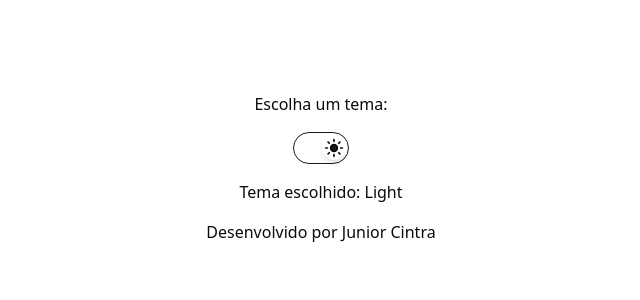
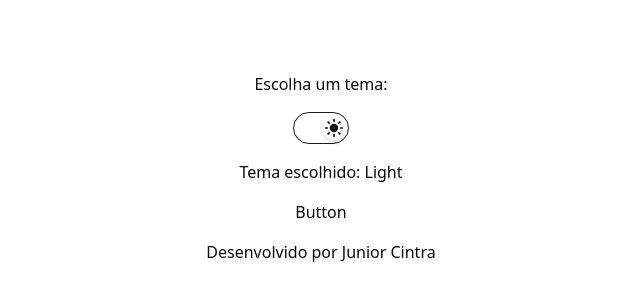
Before and after one commit to juniorcintra/NextJs-TS-Base, a Next.js app: page / in a window 1280 px wide. Shown: the part 232-532 px from the top of the page, without its empty margins (319-959 px from the left). Built offline with nearby package versions, Linux system fonts and the light colour scheme.

Commit message:
feat: :sparkles: criacao de componente button
criacao de componente button

```diff
--- a/src/app/page.tsx
+++ b/src/app/page.tsx
@@ -1,5 +1,6 @@
 "use client";
 
+import Button from "@/components/Button";
 import SwitcherTheme from "@/components/SwitcherTheme";
 import { useTheme } from "next-themes";
 import { useEffect, useState } from "react";
@@ -23,6 +24,7 @@ export default function Home() {
         <span className="text-foreground">
           Tema escolhido: {theme === "light" ? "Light" : "Dark"}
         </span>
+        <Button />
         <span className="text-foreground">Desenvolvido por Junior Cintra</span>
       </div>
     </main>
--- /dev/null
+++ b/src/components/Button.tsx
@@ -0,0 +1,5 @@
+import React from "react";
+
+export default function Button() {
+  return <button>Button</button>;
+}
```
Also changed, not shown: 1 other file (tests, documents, lock files or other folders).
